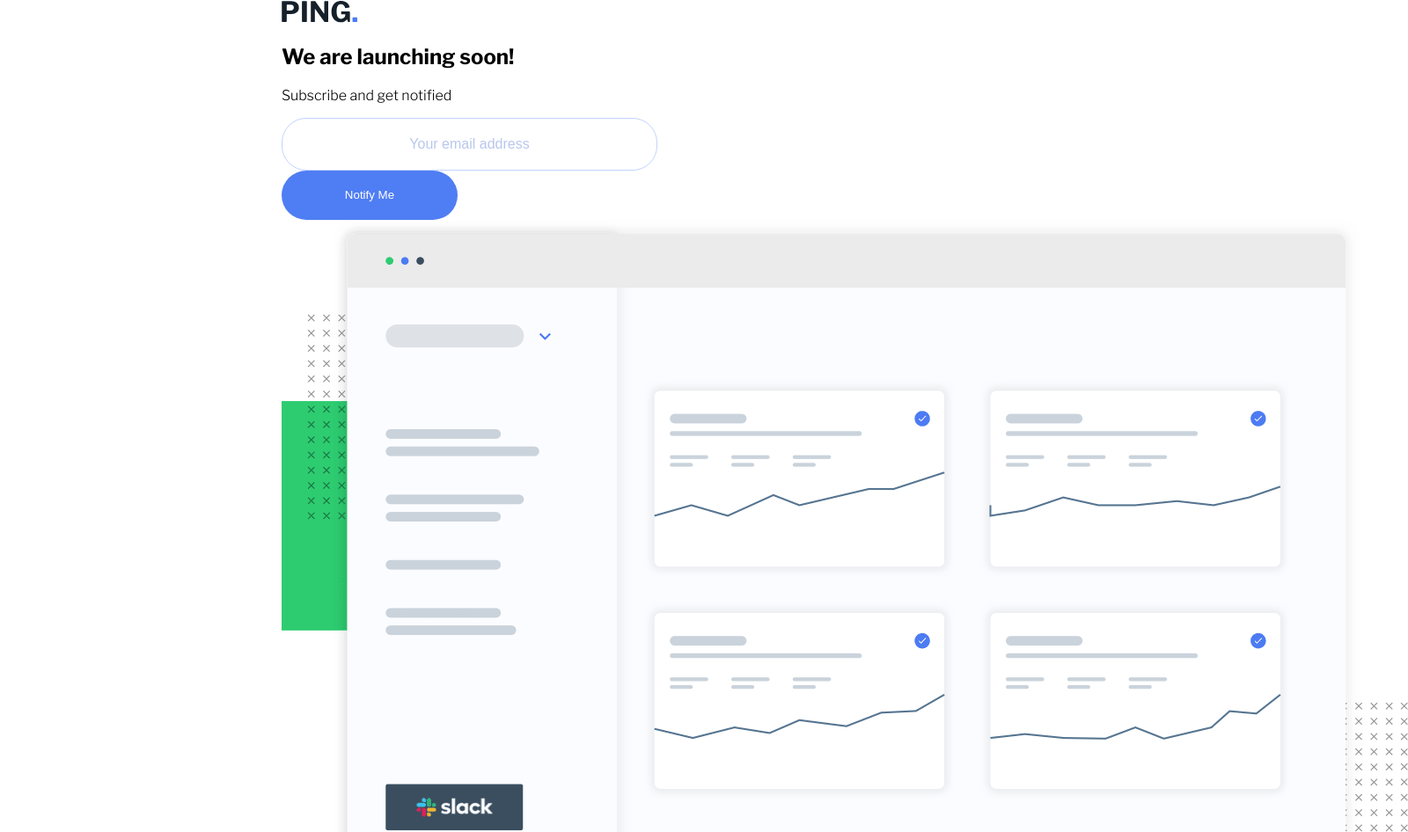
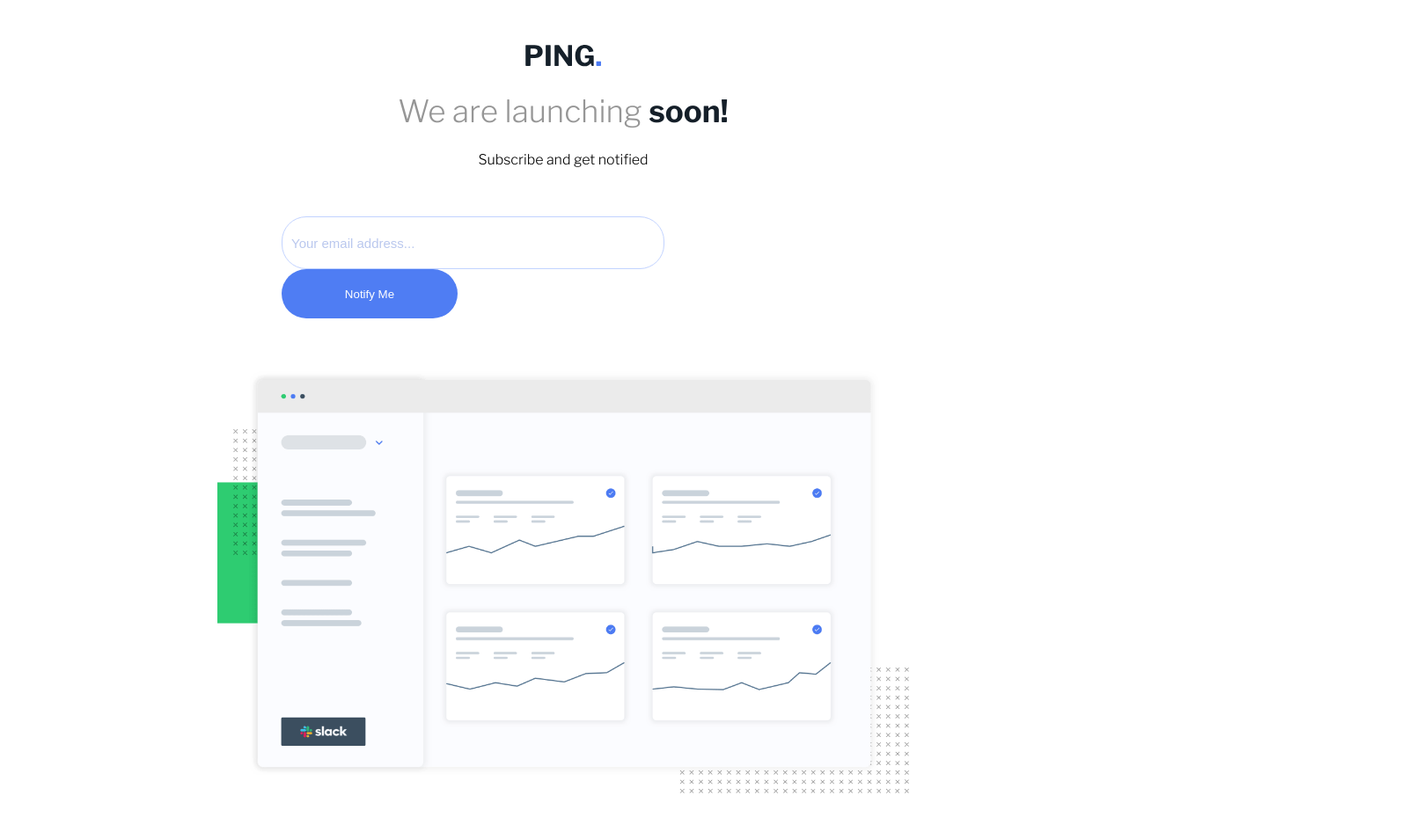
Before and after one commit to MarlonMontenegro/Ping-coming-soon-page, a plain HTML site: page index.html in a window 1280 px wide. Shown: the top 946 px of the page at 88% size, 1600 px wide, since content can reach past the window. Drawn offline with nearby package versions, Linux system fonts and the light colour scheme.

Commit message:
Fix layout, fix name variables Saas, add @Mixing for default behavior.

```diff
--- a/css/style.sass
+++ b/css/style.sass
@@ -2,31 +2,66 @@
 @import url('https://fonts.googleapis.com/css2?family=Libre+Franklin:wght@300;600;700&display=swap')
 
 // Primary Colors
-$Blue: hsl(223, 87%, 63%)
+$primary-blue: hsl(223, 87%, 63%)
 //Secondary Colors
-$Pale-Blue: hsl(223, 100%, 88%)
-$Light-Red: hsl(354, 100%, 66%)
+$secondary-pale-blue: hsl(223, 100%, 88%)
+$alert-light-red: hsl(354, 100%, 66%)
 //Neutral colors
-$Gray: hsl(0, 0%, 59%)
-$Very-Dark-Blue: hsl(209, 33%, 12%)
+$neutral-gray: hsl(0, 0%, 59%)
+$neutral-white: hsl(0, 0%, 100%)
+$neutral-very-dark-blue: hsl(209, 33%, 12%)
+$neutral-very-soft-blue: hsl(223, 60%, 83%)
+
 //Typography
 $Font-Franklin: 'Libre Franklin', sans-serif
+
+// Behaviors
+
+@mixin flex-behavior
+  display: flex
+  flex-direction: column
+  align-items: center
 
 body
   font-family: $Font-Franklin
   width: 50%
   margin: 0 auto
 
+.logo
+  @include flex-behavior
+  padding-top: 50px
 
-  // Button Style
+.information
+  @include flex-behavior
 
-.btn-notify
-  color: #FFFFFF
-  background: $Blue
+.information h1
+  font-weight: 300
+  color: $neutral-gray
+  font-size: 35px
+
+.soon-txt
+  font-weight: 700
+  color: $neutral-very-dark-blue
+
+.information p
+  margin: -5px
+  padding-bottom: 30px
+
+// Button Style
+@mixin btn
   height: 56px
   width: 200px
   border: 0
   border-radius: 35px
+
+.form-notify
+  padding-top: 30px
+
+.btn-notify
+  @include btn
+  color: $neutral-white
+  background: $primary-blue
+
 
 // Input Style
 
@@ -36,16 +71,23 @@ body
   height: 56px
   border-radius: 28px
   border: 1px solid #C2D3FF
-  background: #FFFFFF
+  background: $neutral-white
   box-shadow: 0 0 7px 3px rgba(0, 0, 0, 0.00)
   flex-shrink: 0
   margin-right: 16px
 
   //TEXT
-  text-align: center
-  font-size: 16px
+  padding-left: 10px
+  font-size: 15px
   font-weight: 300
   line-height: 20px
-  color: #B8C7ED
+  color: $neutral-very-soft-blue
 
 // Img Hero
+.hero-img
+  @include flex-behavior
+  padding-top: 60px
+
+.hero-img img
+  height: 30rem
+  width: auto
--- a/index.html
+++ b/index.html
@@ -15,17 +15,17 @@
     </nav>
 </header>
 <main>
-    <section>
-        <h1>We are launching <span>soon!</span></h1>
+    <section class="information">
+        <h1>We are launching <span class="soon-txt">soon!</span></h1>
         <p>Subscribe and get notified</p>
-        <form>
+        <form class="form-notify">
             <label>
-                <input type="text" value="Your email address" class="input-box" id="inputBox">
+                <input type="text" value="Your email address..." class="input-box" id="inputBox">
             </label>
             <button type="submit" class="btn-notify">Notify Me</button>
         </form>
     </section>
-    <section>
+    <section class="hero-img">
         <img src="images/illustration-dashboard.png" alt="dashboard" class="dashboard-img">
     </section>
 </main>
```
Also changed, not shown: css/style.css, 1 other file.
